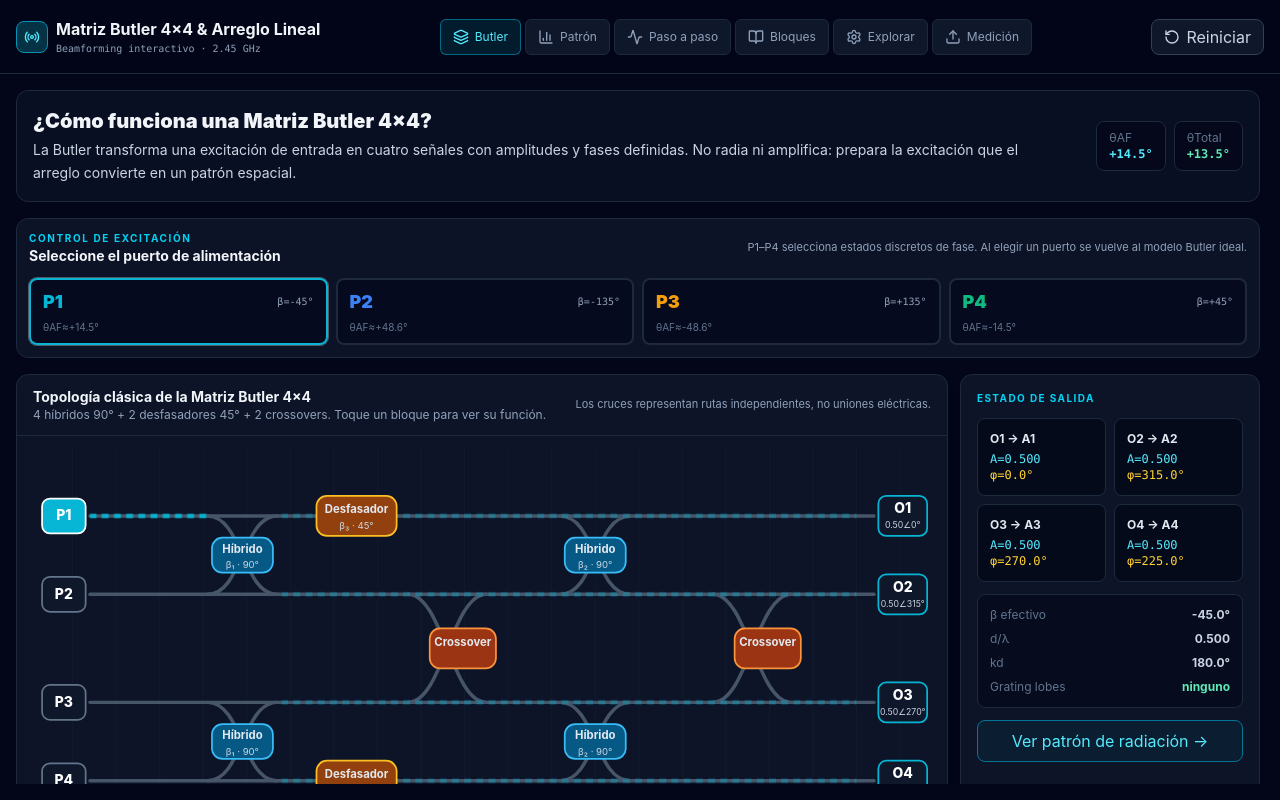
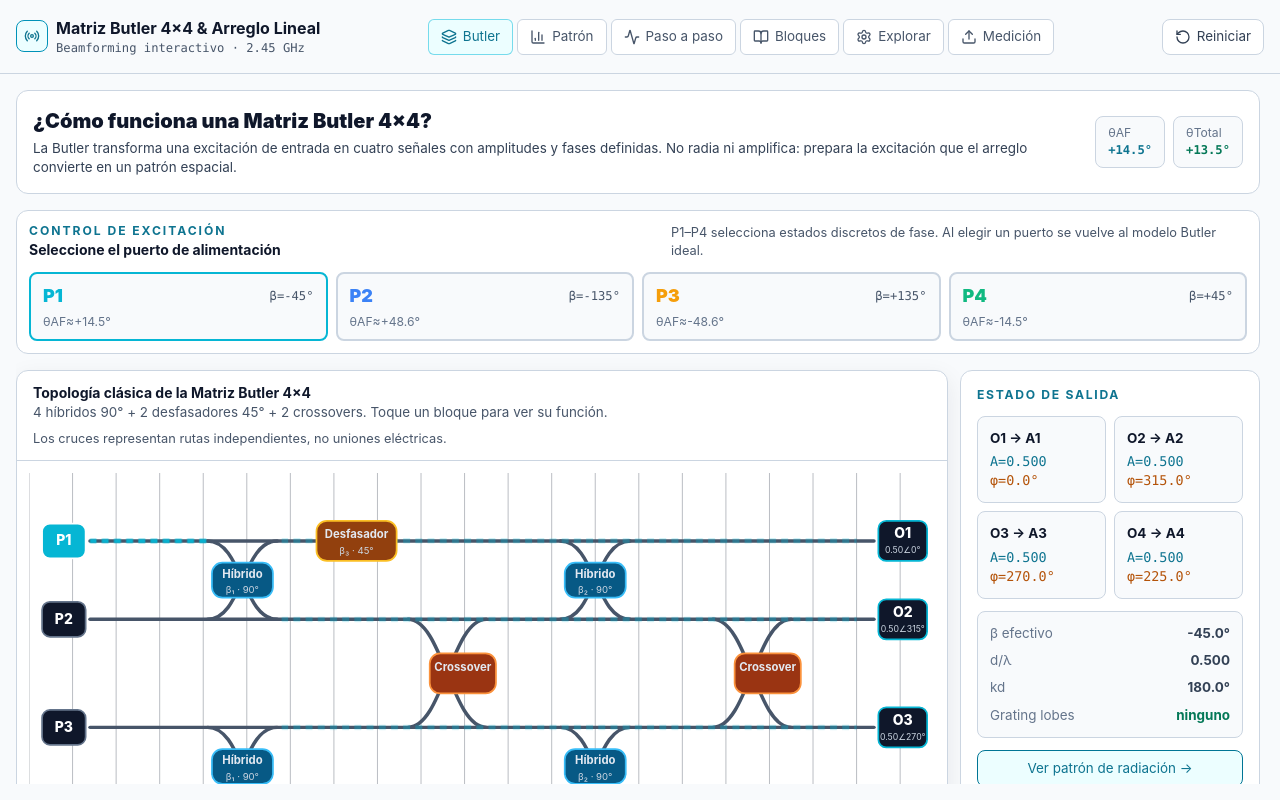
Before and after one commit to teban11235/Matriz-butler-4x4, a React (Vite) app: page / in a window 1280 px wide. Built offline with nearby package versions, Linux system fonts and the light colour scheme.

Commit message:
Switch UI to light theme and improve readability

```diff
--- a/src/index.css
+++ b/src/index.css
@@ -8,7 +8,8 @@ html, body, #root {
 body {
   margin: 0;
   overflow-x: hidden;
-  background: #020617;
+  background: #eef3f8;
+  color: #0f172a;
 }
 
 * {
@@ -23,6 +24,63 @@ svg {
   max-width: 100%;
 }
 
+/* Light teaching theme: keep the existing component structure while
+   remapping the former dark-slate palette to high-contrast light surfaces. */
+[class*="bg-slate-950"] { background-color: #f8fafc !important; }
+[class*="bg-slate-900"] { background-color: #ffffff !important; }
+[class*="bg-slate-800"] { background-color: #eef2f7 !important; }
+
+[class*="text-slate-100"],
+[class*="text-slate-200"] { color: #0f172a !important; }
+[class*="text-slate-300"] { color: #334155 !important; }
+[class*="text-slate-400"] { color: #475569 !important; }
+[class*="text-slate-500"] { color: #64748b !important; }
+[class*="text-slate-600"] { color: #64748b !important; }
+
+[class*="border-slate-800"],
+[class*="border-slate-700"],
+[class*="border-slate-600"] { border-color: #cbd5e1 !important; }
+
+[class*="bg-cyan-950"] { background-color: #ecfeff !important; }
+[class*="bg-emerald-950"] { background-color: #ecfdf5 !important; }
+[class*="bg-amber-950"] { background-color: #fffbeb !important; }
+[class*="bg-rose-950"] { background-color: #fff1f2 !important; }
+
+[class*="text-cyan-300"],
+[class*="text-cyan-400"] { color: #0e7490 !important; }
+[class*="text-emerald-300"] { color: #047857 !important; }
+[class*="text-amber-300"] { color: #b45309 !important; }
+[class*="text-violet-300"] { color: #7c3aed !important; }
+[class*="text-rose-300"] { color: #be123c !important; }
+
+.shadow-xl,
+.shadow-2xl {
+  box-shadow: 0 8px 24px rgba(15, 23, 42, 0.08) !important;
+}
+
+/* The original prototype used many 10–12 px labels. Raise the minimum
+   reading size for classroom projection and typical laptop displays. */
+.text-xs {
+  font-size: 0.84rem !important;
+  line-height: 1.2rem !important;
+}
+[class*="text-[10px]"] {
+  font-size: 0.76rem !important;
+  line-height: 1.05rem !important;
+}
+[class*="text-[11px]"] {
+  font-size: 0.80rem !important;
+  line-height: 1.1rem !important;
+}
+
+input[type="number"],
+input[type="text"],
+select,
+textarea {
+  color: #0f172a !important;
+  background: #ffffff !important;
+}
+
 @media (max-width: 639px) {
   input[type="range"] {
     min-height: 32px;
```
